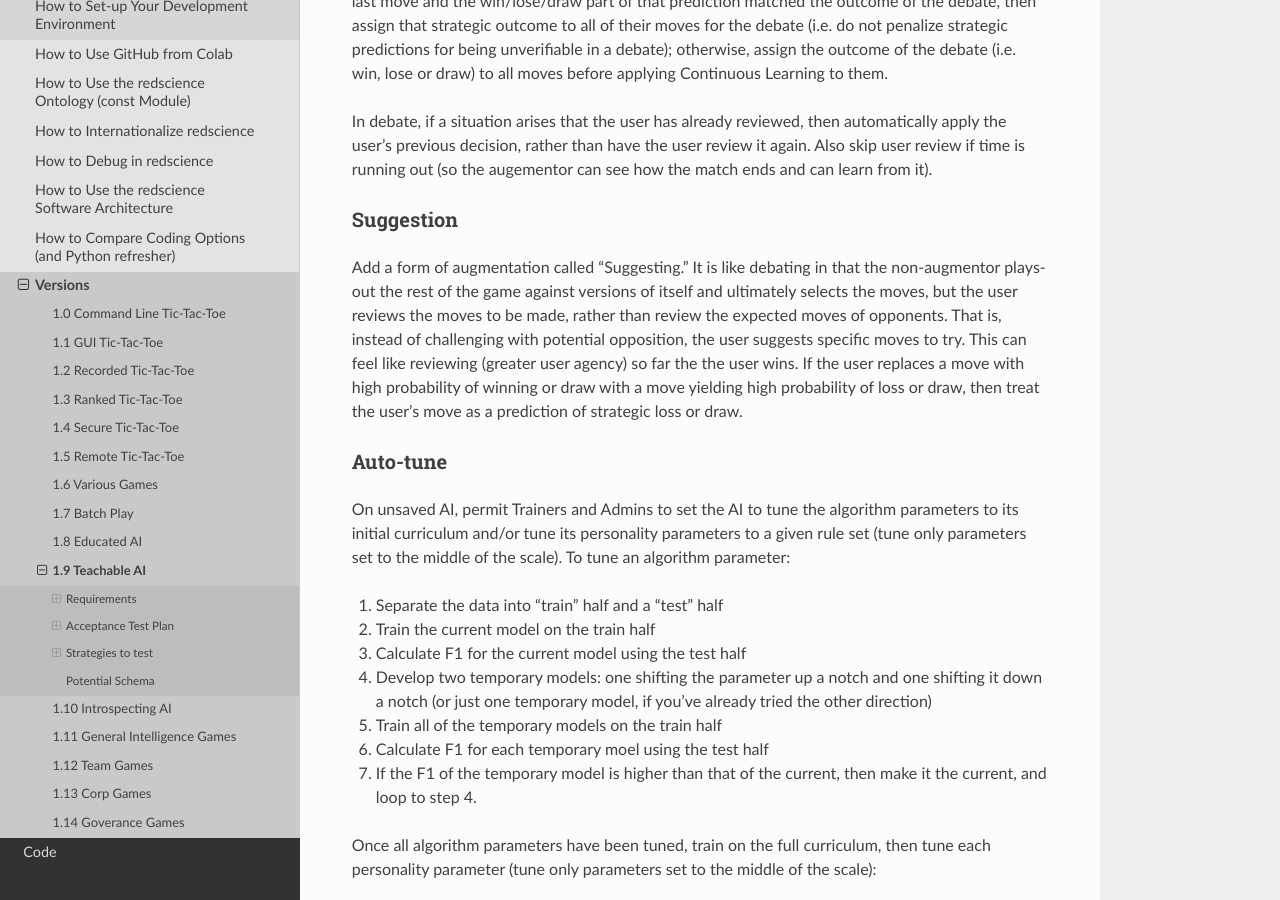
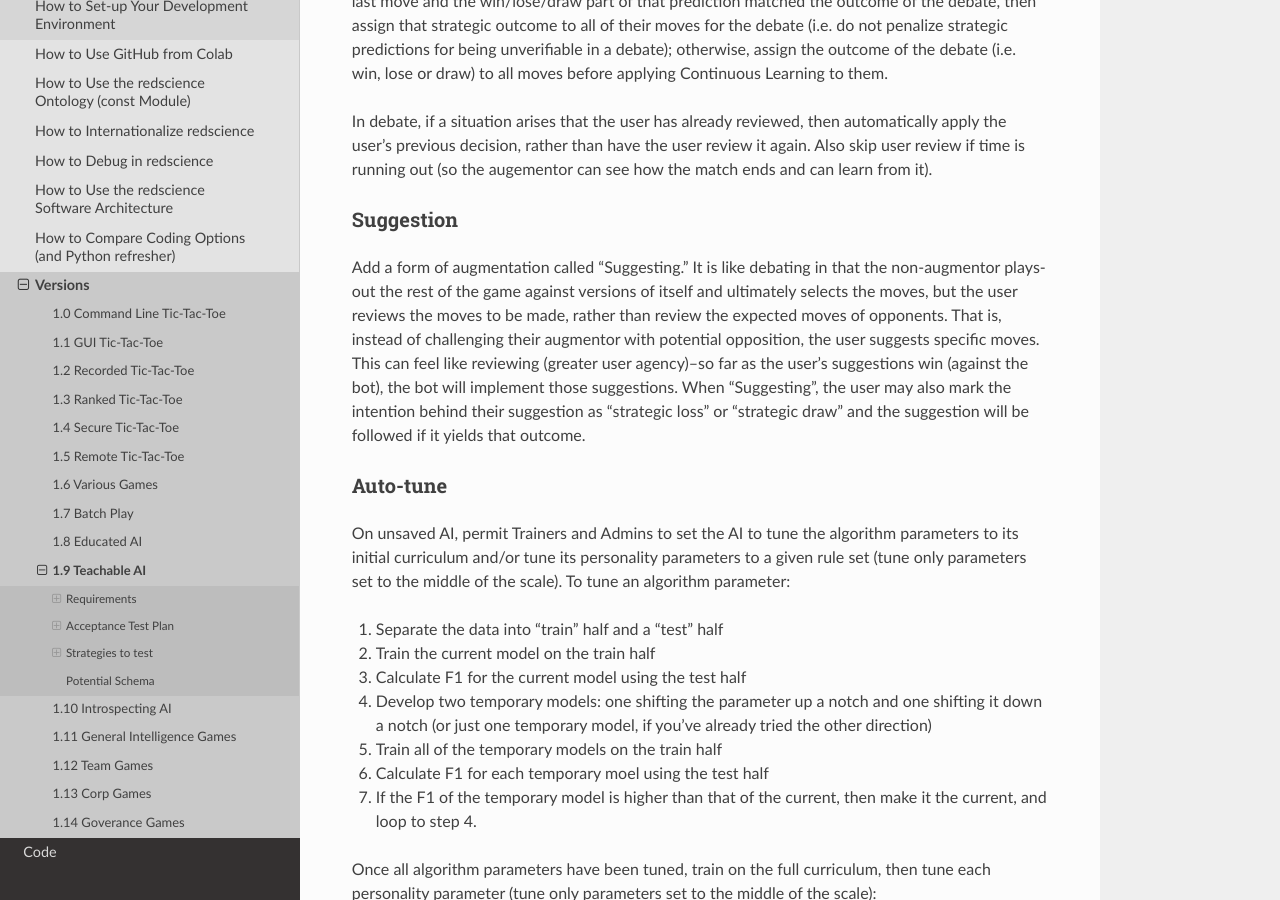
Before and after one commit to ChrisSantosLang/redscience, a Sphinx documentation site: the page built from docs/source/releases/teachable.rst, in a window 1280 px wide and 900 px high, scrolled down 950 px. Built offline with Sphinx 7.4.7 and the Read the Docs theme 2.0.0, drawn with Linux system fonts in a browser that asks for light colours.

Commit message:
Suggestion

```diff
--- a/docs/source/releases/teachable.rst
+++ b/docs/source/releases/teachable.rst
@@ -68,12 +68,13 @@ Add a form of augmentation called “Suggesting.” It is like debating
 in that the non-augmentor plays-out the rest of the game against
 versions of itself and ultimately selects the moves, but the user
 reviews the moves to be made, rather than review the expected moves
-of opponents. That is, instead of challenging with potential
-opposition, the user suggests specific moves to try. This can feel like
-reviewing (greater user agency) so far the the user wins. If
-the user replaces a move with high probability of winning or draw with
-a move yielding high probability of loss or draw, then treat the user’s
-move as a prediction of strategic loss or draw.
+of opponents. That is, instead of challenging their augmentor with
+potential opposition, the user suggests specific moves. This can feel like
+reviewing (greater user agency)--so far as the user's suggestions win
+(against the bot), the bot will implement those suggestions. When
+"Suggesting", the user may also mark the intention behind their
+suggestion as "strategic loss" or "strategic draw" and the suggestion
+will be followed if it yields that outcome.
 
 Auto-tune
 ~~~~~~~~~
```
